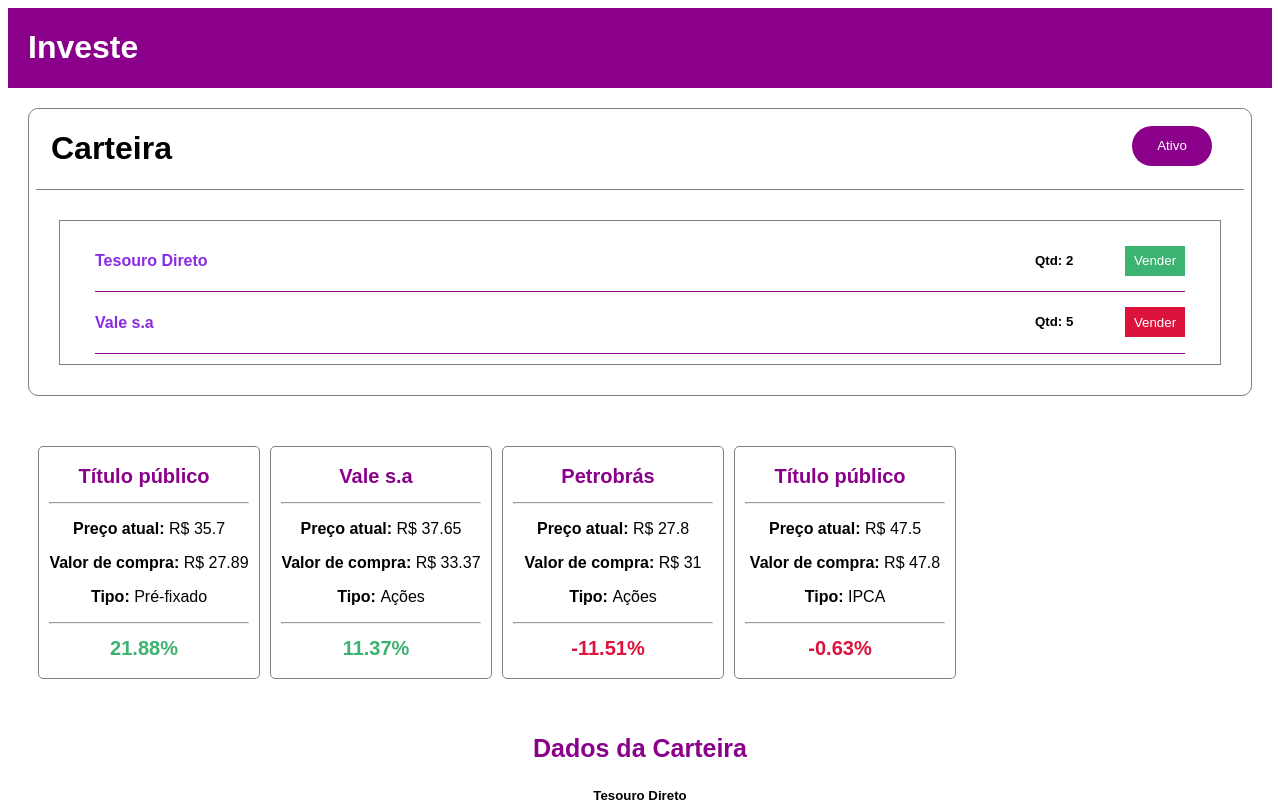
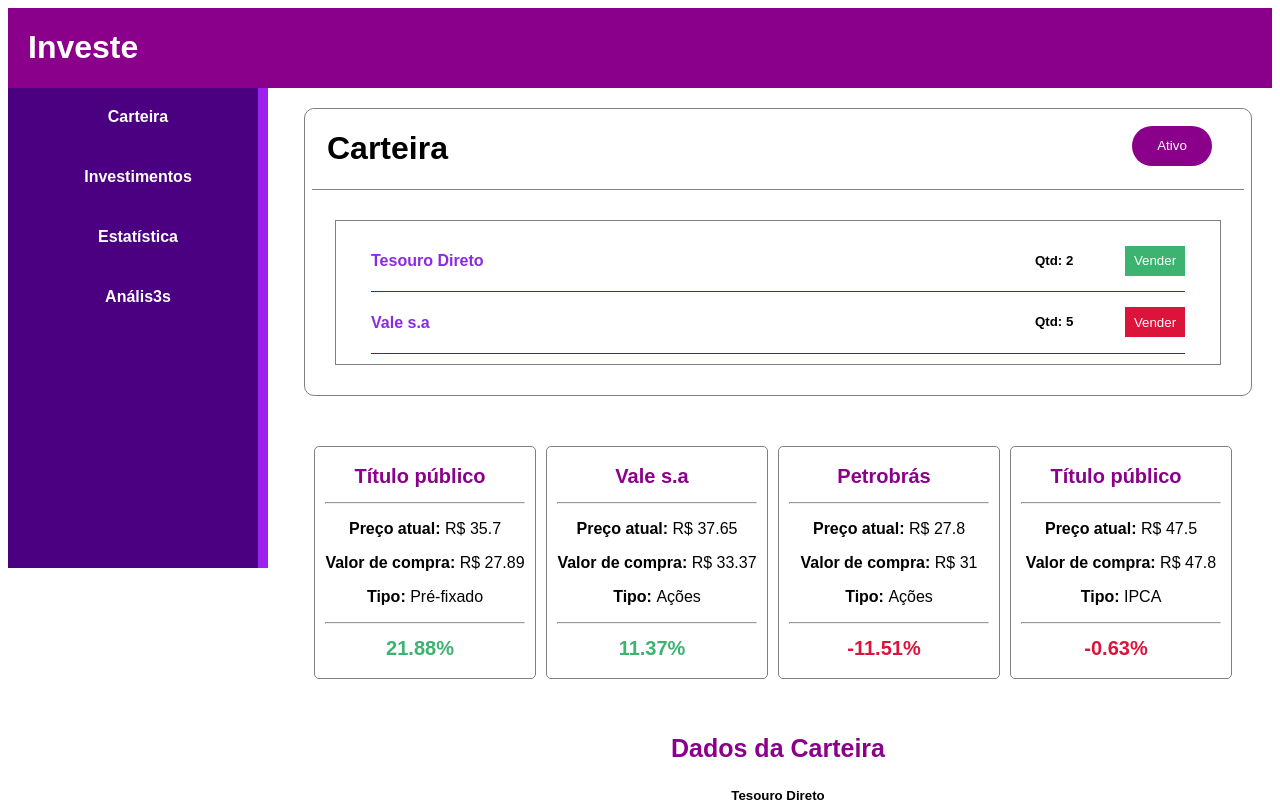
Before and after one commit to redsmedeiros/Investe, a React (Create React App) app: page / in a window 1280 px wide. Shown: the top 802 px of the page. Built offline with nearby package versions, Linux system fonts and the light colour scheme.

Commit message:
Update 4 files

```diff
--- a/src/App.js
+++ b/src/App.js
@@ -1,12 +1,16 @@
 import "./styles.css";
 import Investimentos from "./Investimentos";
 import Navbar from "./Navbar";
+import Menu from "./Menu"
 
 export default function App() {
   return (
     <div className="App">
       <Navbar></Navbar>
-      <Investimentos></Investimentos>
+      <div className="container">
+          <Menu></Menu>
+        <Investimentos></Investimentos>
+      </div>
     </div>
   );
 }
--- a/src/Menu.css
+++ b/src/Menu.css
@@ -0,0 +1,30 @@
+.navegacao{
+    align-items: center;
+    background-color: #4b0082 ;
+    width: 250px;
+    box-shadow: 10px 0 0 #a020f0;
+    min-height: 60vh;
+}
+
+.navegacao ul{
+    width: 100%;
+    padding-left: 5px;
+    margin-top: 0px;
+    padding-top: 20px;
+
+}
+
+.navegacao li{
+    list-style: none;
+    width: 100%;
+    height: 60px;
+
+}
+
+.navegacao a{
+    width: 100%;
+    color: #fff;
+    text-decoration: none;
+    height: 60px;
+    margin-top: 20px;
+}
--- a/src/Menu.js
+++ b/src/Menu.js
@@ -7,22 +7,22 @@
                 <ul>
                     <li className="lista">
                         <a>
-                            <span className="lista"></span>
+                            <span className="lista">Carteira</span>
                         </a>
                     </li>
                     <li className="lista">
                         <a>
-                            <span className="lista"></span>
+                            <span className="lista">Investimentos</span>
                         </a>
                     </li>
                     <li className="lista">
                         <a>
-                            <span className="lista"></span>
+                            <span className="lista">Estatística</span>
                         </a>
                     </li>
                     <li className="lista">
                         <a>
-                            <span className="lista"></span>
+                            <span className="lista">Anális3s</span>
                         </a>
                     </li>
                 </ul>
--- a/src/styles.css
+++ b/src/styles.css
@@ -2,3 +2,8 @@
   font-family: sans-serif;
   text-align: center;
 }
+
+.container{
+    display: flex;
+    justify-content: space-between;
+}
```
